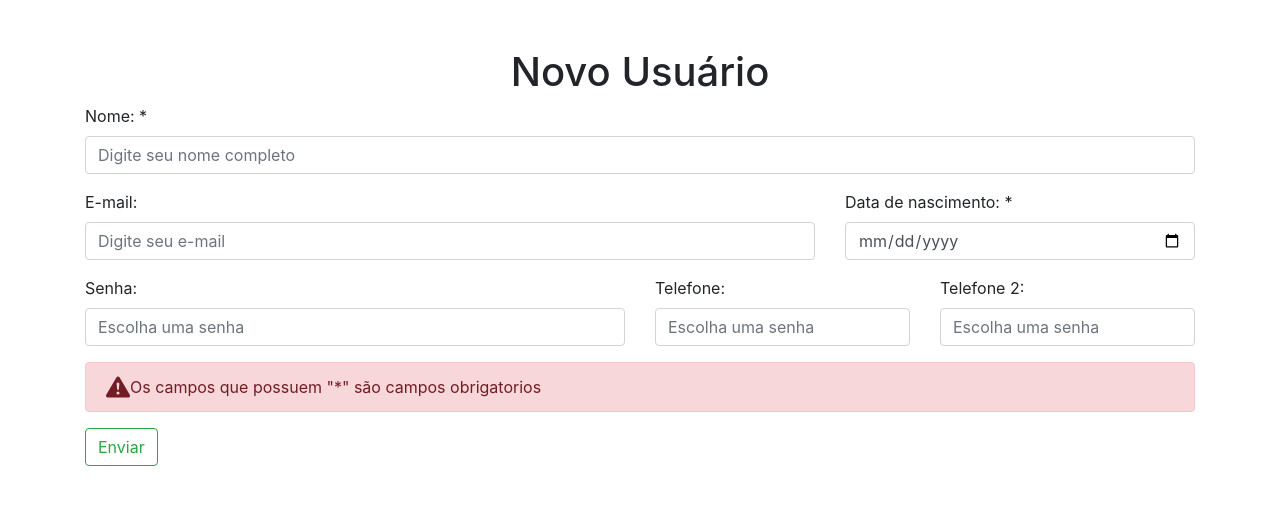
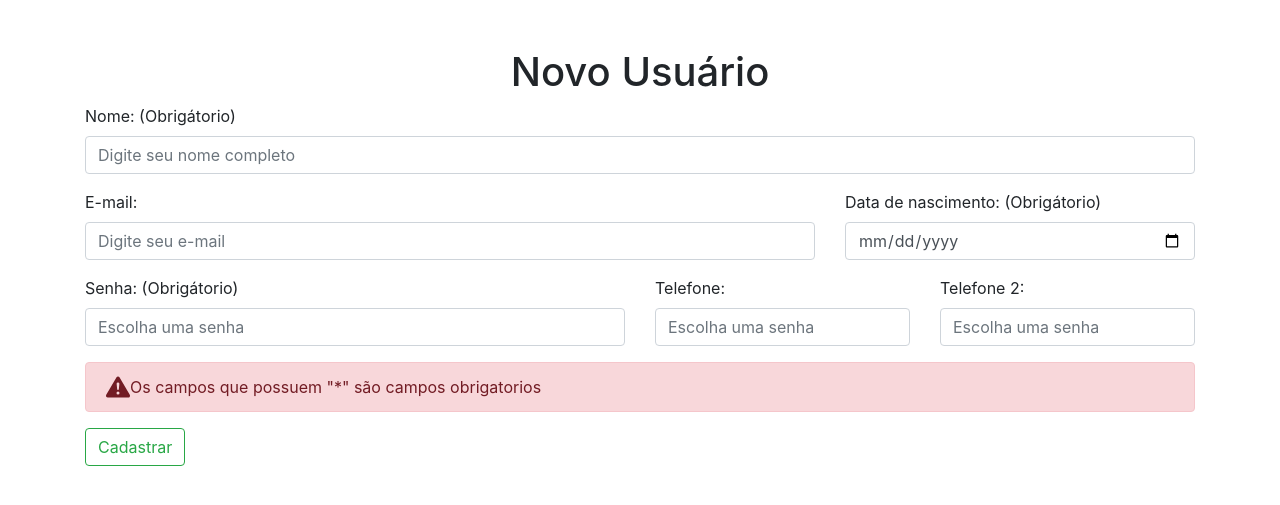
Before and after one commit to ViniciusBitencourt98/TelaCadastro, a PHP site: page /?page=novo in a window 1280 px wide. Shown: the part 56-561 px from the top of the page. Run offline with PHP 8.4, Linux system fonts and the light colour scheme.

Commit message:
melhorar forms

```diff
--- a/Novousuario.php
+++ b/Novousuario.php
@@ -3,7 +3,7 @@
 <form action="?page=salvar" method="POST">
     <input type="hidden" name="acao" value="cadastrar">
     <div class="mb-3">
-        <label for="nome">Nome: *</label>
+        <label for="nome">Nome:<span> (Obrigátorio)</span></label>
         <input type="text" placeholder="Digite seu nome completo" id="nome" name="nome" class="form-control" required>
     </div>
     <div class="row">
@@ -14,7 +14,7 @@
                     <input type="email" placeholder="Digite seu e-mail" id="email" name="email" class="form-control">
                 </div>
                 <div class="col-md-4">
-                    <label for="data_nascimento">Data de nascimento: *</label>
+                    <label for="data_nascimento">Data de nascimento: <span> (Obrigátorio)</span></label>
                     <input type="date" id="data_nascimento" name="data_nascimento" class="form-control" required>
                 </div>
             </div>
@@ -22,8 +22,8 @@
     </div>
     <div class="row">
         <div class="col-md-6 mb-3">
-            <label for="password">Senha: </label>
-            <input type="password" placeholder="Escolha uma senha" id="password" name="senha" class="form-control">
+            <label for="password">Senha: <span> (Obrigátorio)</span> </label>
+            <input type="password" placeholder="Escolha uma senha" id="password" name="senha" class="form-control" required>
         </div>
         <div class="col-md-3 mb-3">
             <label for="tel-1">Telefone:</label>
@@ -40,7 +40,7 @@
             Os campos que possuem "*" são campos obrigatorios
         </div>
     </div>
-    <div class="mb-3">
-        <button type="submit" class="btn btn-outline-success">Enviar</button>
+    <div class="text-end">
+        <button type="submit" class="btn btn-outline-success">Cadastrar</button>
     </div>
 </form>
--- a/index.php
+++ b/index.php
@@ -8,6 +8,7 @@
     <script src="https://code.jquery.com/jquery-3.6.0.min.js"></script>
     <script src="https://cdnjs.cloudflare.com/ajax/libs/jquery.mask/1.14.16/jquery.mask.min.js"></script>
     <link rel="stylesheet" href="https://cdn.jsdelivr.net/npm/bootstrap@4.3.1/dist/css/bootstrap.min.css" integrity="sha384-ggOyR0iXCbMQv3Xipma34MD+dH/1fQ784/j6cY/iJTQUOhcWr7x9JvoRxT2MZw1T" crossorigin="anonymous">
+    <script src="https://cdnjs.cloudflare.com/ajax/libs/jquery.mask/1.14.16/jquery.mask.min.js"></script>
     <svg xmlns="http://www.w3.org/2000/svg" style="display: none;">
       <symbol id="check-circle-fill" fill="currentColor" viewBox="0 0 16 16">
         <path d="M16 8A8 8 0 1 1 0 8a8 8 0 0 1 16 0zm-3.97-3.03a.75.75 0 0 0-1.08.022L7.477 9.417 5.384 7.323a.75.75 0 0 0-1.06 1.06L6.97 11.03a.75.75 0 0 0 1.079-.02l3.992-4.99a.75.75 0 0 0-.01-1.05z"/>
@@ -70,5 +71,12 @@
     </div>
   </div>
     <script src="js/bootstrap.bundle.min.js" ></script>
+    <script>
+    $(document).ready(function(){
+        $('#tel-1').mask('(00) 00000-0000');
+        $('#tel-2').mask('(00) 00000-0000');
+    });
+</script>
+
   </body>
 </html>
```
